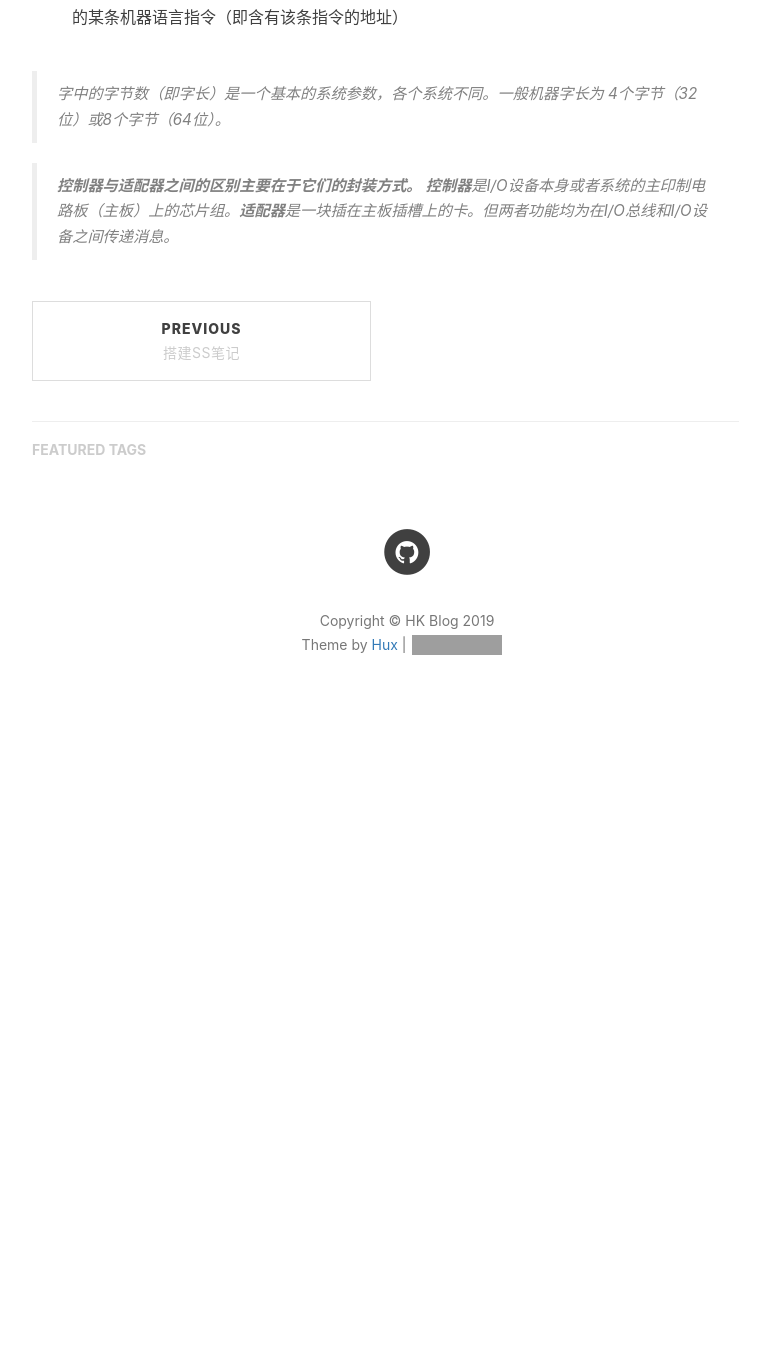
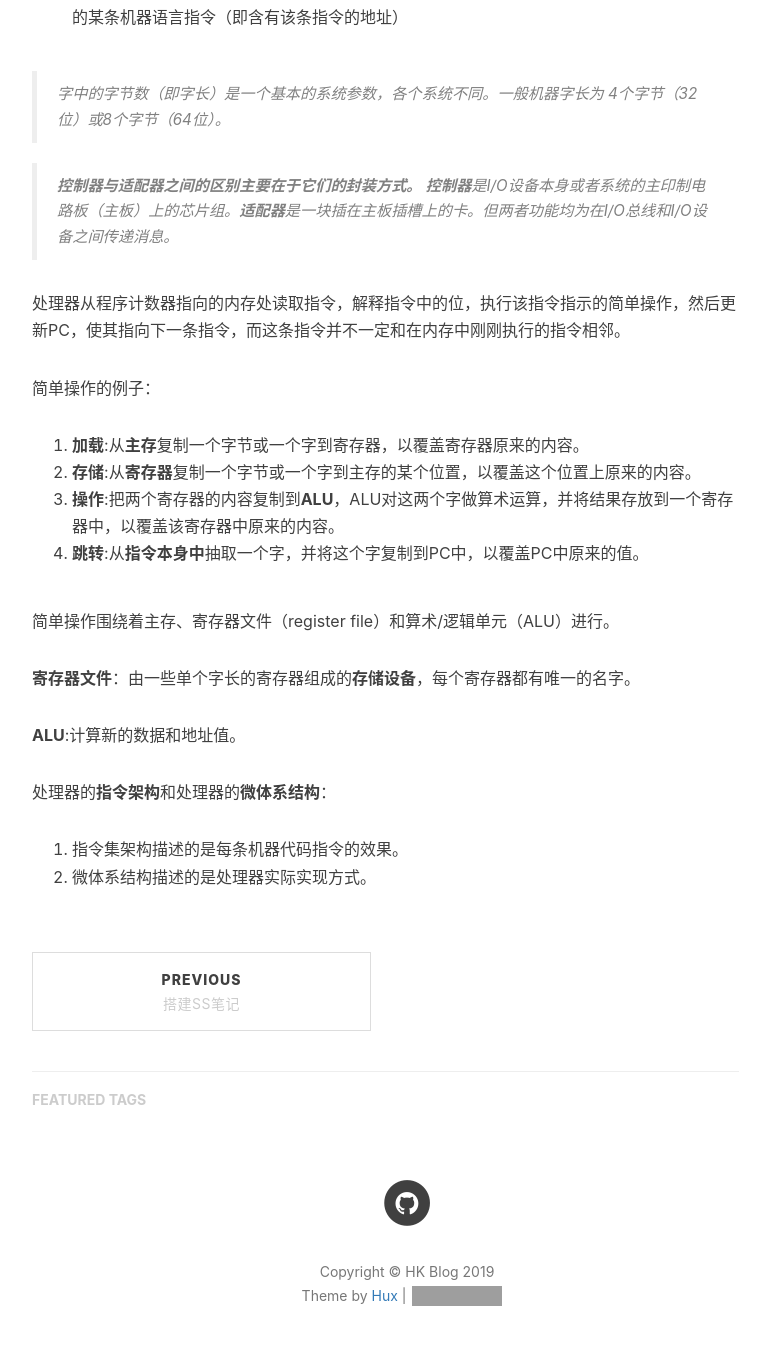
Before and after one commit to Hkaren78/Hkaren78.github.io, a Jekyll site: the page built from _posts/2019-01-22-CSAPP1.md, in a window 1280 px wide and 1400 px high, scrolled down 2214 px. Shown: the top 1345 px of the window, without its empty margins (233-1003 px from the left). Built offline with Jekyll 4.4.1, drawn with Linux system fonts in a browser that asks for light colours; nearby versions of some CDN libraries; comment, search, counter and statistics services are not loaded; before the commit the page ends 2963 px from its top, so only the background shows below that; grey boxes are pictures that could not be loaded.

Commit message:
Update 2019-01-22-CSAPP1.md

```diff
--- a/_posts/2019-01-22-CSAPP1.md
+++ b/_posts/2019-01-22-CSAPP1.md
@@ -52,3 +52,21 @@ tags:
 >字中的字节数（即字长）是一个基本的系统参数，各个系统不同。一般机器字长为 4个字节（32位）或8个字节（64位）。
 
 >**控制器与适配器之间的区别主要在于它们的封装方式。** ***控制器***是I/O设备本身或者系统的主印制电路板（主板）上的芯片组。***适配器***是一块插在主板插槽上的卡。但两者功能均为在I/O总线和I/O设备之间传递消息。
+
+处理器从程序计数器指向的内存处读取指令，解释指令中的位，执行该指令指示的简单操作，然后更新PC，使其指向下一条指令，而这条指令并不一定和在内存中刚刚执行的指令相邻。
+
+简单操作的例子：
+1. **加载**:从**主存**复制一个字节或一个字到寄存器，以覆盖寄存器原来的内容。
+2. **存储**:从**寄存器**复制一个字节或一个字到主存的某个位置，以覆盖这个位置上原来的内容。
+3. **操作**:把两个寄存器的内容复制到**ALU**，ALU对这两个字做算术运算，并将结果存放到一个寄存器中，以覆盖该寄存器中原来的内容。
+4. **跳转**:从**指令本身中**抽取一个字，并将这个字复制到PC中，以覆盖PC中原来的值。
+
+简单操作围绕着主存、寄存器文件（register file）和算术/逻辑单元（ALU）进行。
+
+**寄存器文件**：由一些单个字长的寄存器组成的**存储设备**，每个寄存器都有唯一的名字。
+
+**ALU**:计算新的数据和地址值。
+
+处理器的**指令架构**和处理器的**微体系结构**：
+1. 指令集架构描述的是每条机器代码指令的效果。
+2. 微体系结构描述的是处理器实际实现方式。
```
